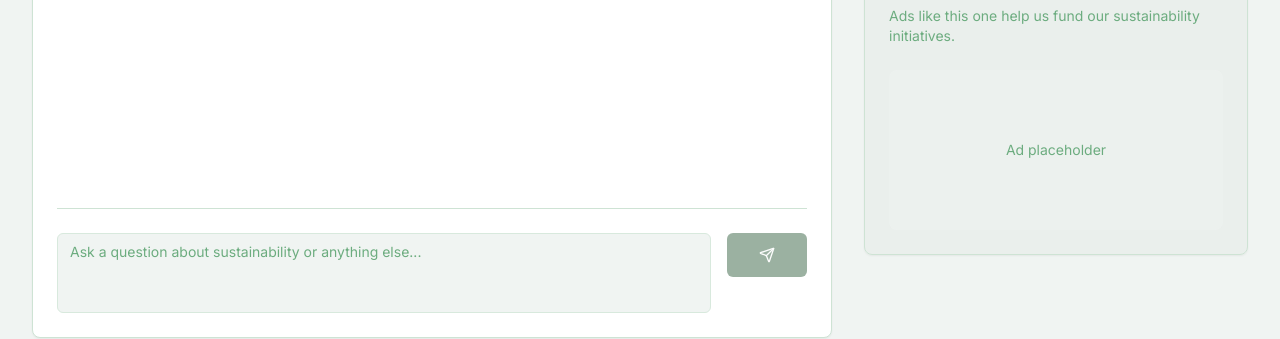
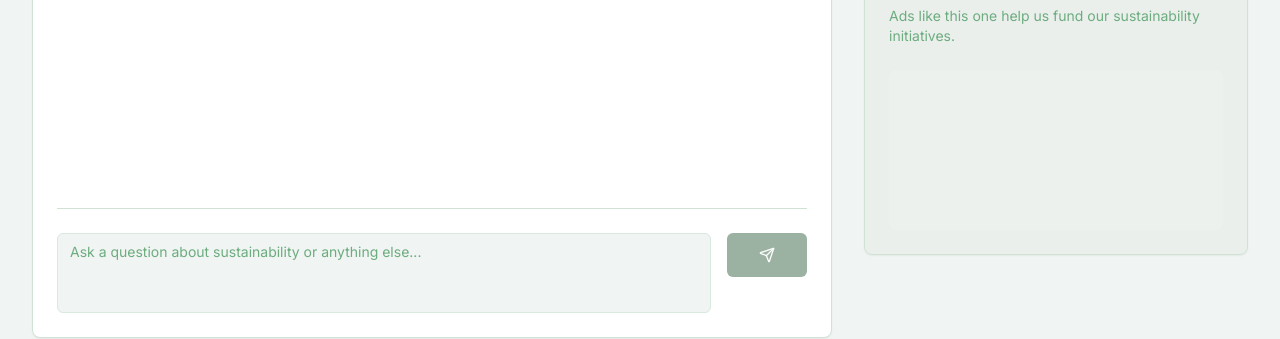
Before and after one commit to billimarie/earthworker-ai, a Next.js app: page / in a window 1280 px wide. Shown: the part 430-769 px from the top of the page. Built offline with nearby package versions, Linux system fonts and the light colour scheme; what @genkit-ai/googleai, genkit would draw is missing.

Commit message:
Init Google Adsense

```diff
--- a/src/app/layout.tsx
+++ b/src/app/layout.tsx
@@ -1,6 +1,7 @@
 import type {Metadata} from 'next';
 import './globals.css';
 import { Toaster } from "@/components/ui/toaster"
+import Script from 'next/script';
 
 export const metadata: Metadata = {
   title: 'Earthcare AI',
@@ -18,6 +19,12 @@ export default function RootLayout({
         <link rel="preconnect" href="https://fonts.googleapis.com" />
         <link rel="preconnect" href="https://fonts.gstatic.com" crossOrigin="anonymous" />
         <link href="https://fonts.googleapis.com/css2?family=Inter&display=swap" rel="stylesheet" />
+        <Script
+          id="adsbygoogle-init"
+          strategy="afterInteractive"
+          crossOrigin="anonymous"
+          src="https://pagead2.googlesyndication.com/pagead/js/adsbygoogle.js?client=ca-pub-3940256099942544"
+        />
       </head>
       <body className="font-body antialiased">
         {children}
--- a/src/components/adsense-banner.tsx
+++ b/src/components/adsense-banner.tsx
@@ -6,8 +6,11 @@ import {
   CardHeader,
   CardTitle,
 } from "@/components/ui/card";
+import Adsense from "./adsense";
 
 export default function AdsenseBanner() {
+  const adSlot = "9214589741";
+
   return (
     <Card className="bg-muted/50">
       <CardHeader>
@@ -20,8 +23,12 @@ export default function AdsenseBanner() {
         </CardDescription>
       </CardHeader>
       <CardContent>
-        <div className="flex items-center justify-center h-40 bg-background/50 rounded-lg">
-          <p className="text-sm text-muted-foreground">Ad placeholder</p>
+        <div className="flex items-center justify-center h-40 bg-background/50 rounded-lg overflow-hidden">
+          <Adsense
+            adSlot={adSlot}
+            style={{ display: "block" }}
+            className="w-full h-full"
+          />
         </div>
       </CardContent>
     </Card>
--- /dev/null
+++ b/src/components/adsense.tsx
@@ -0,0 +1,51 @@
+"use client";
+
+import React, { useEffect } from "react";
+
+declare global {
+  interface Window {
+    adsbygoogle: any[];
+  }
+}
+
+type AdsenseProps = {
+  className?: string;
+  style?: React.CSSProperties;
+  adSlot: string;
+  adFormat?: string;
+  adLayoutKey?: string;
+};
+
+const Adsense: React.FC<AdsenseProps> = ({
+  className,
+  style,
+  adSlot,
+  adFormat = "auto",
+  adLayoutKey,
+}) => {
+  useEffect(() => {
+    try {
+      (window.adsbygoogle = window.adsbygoogle || []).push({});
+    } catch (err) {
+      console.error("AdSense error:", err);
+    }
+  }, []);
+
+  const adClientId = "ca-pub-3940256099942544";
+
+  return (
+    <div className={className}>
+      <ins
+        className="adsbygoogle"
+        style={style}
+        data-ad-client={adClientId}
+        data-ad-slot={adSlot}
+        data-ad-format={adFormat}
+        data-ad-layout-key={adLayoutKey}
+        data-full-width-responsive="true"
+      ></ins>
+    </div>
+  );
+};
+
+export default Adsense;
```
